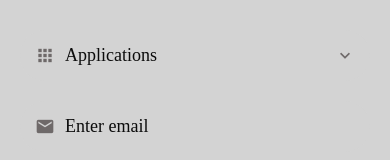
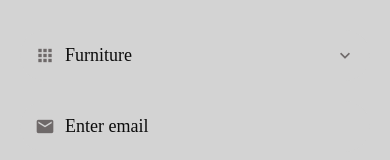
Before and after one commit to reiorozco/donewithit-app, a React Native app: screen / in a window 390 px wide. Shown: the top 160 px of the page. Built offline with nearby package versions, Linux system fonts and the light colour scheme.

Commit message:
Lists Handle selections

```diff
--- a/App.tsx
+++ b/App.tsx
@@ -1,9 +1,11 @@
+import { useState } from "react";
 import { StyleSheet } from "react-native";
 
 import Screen from "./app/components/Screen";
 import AppTextInput from "./app/components/AppTextInput";
 import AppPicker from "./app/components/AppPicker";
 
+import Item from "./app/interfaces/Item";
 import colors from "./app/config/colors";
 
 const categories = [
@@ -13,9 +15,17 @@ const categories = [
 ];
 
 export default function App() {
+  const [category, setCategory] = useState<Item>(categories[0]);
+
   return (
     <Screen style={styles.screen}>
-      <AppPicker placeholder="Applications" icon="apps" items={categories} />
+      <AppPicker
+        placeholder="Applications"
+        icon="apps"
+        items={categories}
+        selectedItem={category}
+        onSelectItem={(item) => setCategory(item)}
+      />
 
       <AppTextInput icon="email" placeholder="Enter email" />
     </Screen>
--- a/app/components/AppPicker.tsx
+++ b/app/components/AppPicker.tsx
@@ -11,17 +11,26 @@ import { MaterialCommunityIcons } from "@expo/vector-icons";
 
 import AppText from "./AppText";
 import Screen from "./Screen";
+import PickerItem from "./PickerItem";
 
+import Item from "../interfaces/Item";
 import colors from "../config/colors";
-import PickerItem from "./PickerItem";
 
 interface Props {
   placeholder: string;
   icon?: "apps";
-  items?: { label: string; value: number }[];
+  items?: Item[];
+  selectedItem?: Item;
+  onSelectItem: (item: Item) => void;
 }
 
-function AppPicker({ icon, placeholder, items }: Props) {
+function AppPicker({
+  icon,
+  placeholder,
+  items,
+  onSelectItem,
+  selectedItem,
+}: Props) {
   const [modaVisible, setModalVisible] = useState(false);
 
   return (
@@ -37,7 +46,9 @@ function AppPicker({ icon, placeholder, items }: Props) {
             />
           )}
 
-          <AppText style={styles.text}>{placeholder}</AppText>
+          <AppText style={styles.text}>
+            {selectedItem ? selectedItem.label : placeholder}
+          </AppText>
 
           <MaterialCommunityIcons
             name="chevron-down"
@@ -57,7 +68,10 @@ function AppPicker({ icon, placeholder, items }: Props) {
             renderItem={({ item }) => (
               <PickerItem
                 label={item.label}
-                onPress={() => console.log(item)}
+                onPress={() => {
+                  setModalVisible(false);
+                  onSelectItem(item);
+                }}
               />
             )}
           />
--- /dev/null
+++ b/app/interfaces/Item.ts
@@ -0,0 +1,4 @@
+export default interface Item {
+  label: string;
+  value: number;
+}
```
